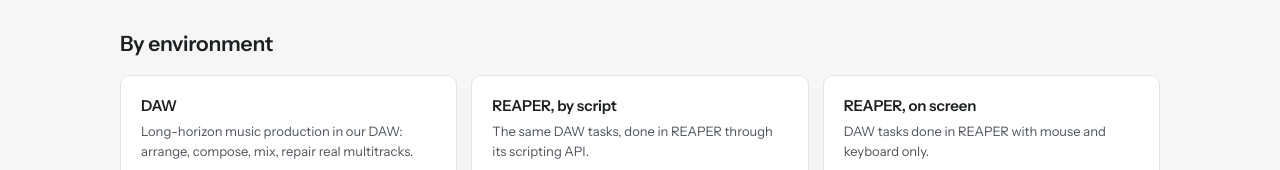
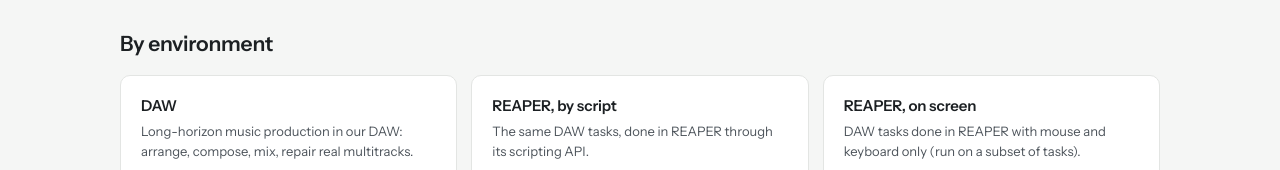
Before and after one commit to rightsify/rl, a plain HTML site: page index.html in a window 1280 px wide. Shown: the part 1280-1450 px from the top of the page. Drawn offline with Linux system fonts and the light colour scheme.

Commit message:
Note that the on-screen REAPER run used a subset of tasks
Co-Authored-By: Claude Opus 5.5 <noreply@anthropic.com>
Claude-Session: https://claude.ai/code/session_01Tiiw83K7TnteJmCVtH7V52

```diff
--- a/index.html
+++ b/index.html
@@ -135,7 +135,7 @@ footer{font-size:12.5px;color:var(--muted);display:grid;gap:4px}
 <div class="prow"><span class="nm"><i class="sw" style="background:var(--m-kimi)"></i>Kimi K3.1 Pro</span><span class="ptrack"><i style="width:22%;background:var(--m-kimi)"></i></span><span class="pv">22%</span></div></div><div class="card mini2"><h3>REAPER, by script</h3><p>The same DAW tasks, done in REAPER through its scripting API.</p><div class="prow"><span class="nm"><i class="sw" style="background:var(--m-gemini)"></i>Gemini 4 Argon</span><span class="ptrack"><i style="width:42%;background:var(--m-gemini)"></i></span><span class="pv">42%</span></div>
 <div class="prow"><span class="nm"><i class="sw" style="background:var(--m-opus)"></i>Claude Opus 5.5</span><span class="ptrack"><i style="width:38%;background:var(--m-opus)"></i></span><span class="pv">38%</span></div>
 <div class="prow"><span class="nm"><i class="sw" style="background:var(--m-gpt)"></i>GPT-6.1 Sol</span><span class="ptrack"><i style="width:36%;background:var(--m-gpt)"></i></span><span class="pv">36%</span></div>
-<div class="prow"><span class="nm"><i class="sw" style="background:var(--m-kimi)"></i>Kimi K3.1 Pro</span><span class="ptrack"><i style="width:24%;background:var(--m-kimi)"></i></span><span class="pv">24%</span></div></div><div class="card mini2"><h3>REAPER, on screen</h3><p>DAW tasks done in REAPER with mouse and keyboard only.</p><div class="prow"><span class="nm"><i class="sw" style="background:var(--m-gpt)"></i>GPT-6.1 Sol</span><span class="ptrack"><i style="width:31%;background:var(--m-gpt)"></i></span><span class="pv">31%</span></div>
+<div class="prow"><span class="nm"><i class="sw" style="background:var(--m-kimi)"></i>Kimi K3.1 Pro</span><span class="ptrack"><i style="width:24%;background:var(--m-kimi)"></i></span><span class="pv">24%</span></div></div><div class="card mini2"><h3>REAPER, on screen</h3><p>DAW tasks done in REAPER with mouse and keyboard only (run on a subset of tasks).</p><div class="prow"><span class="nm"><i class="sw" style="background:var(--m-gpt)"></i>GPT-6.1 Sol</span><span class="ptrack"><i style="width:31%;background:var(--m-gpt)"></i></span><span class="pv">31%</span></div>
 <div class="prow"><span class="nm"><i class="sw" style="background:var(--m-gemini)"></i>Gemini 4 Argon</span><span class="ptrack"><i style="width:31%;background:var(--m-gemini)"></i></span><span class="pv">31%</span></div>
 <div class="prow"><span class="nm"><i class="sw" style="background:var(--m-opus)"></i>Claude Opus 5.5</span><span class="ptrack"><i style="width:12%;background:var(--m-opus)"></i></span><span class="pv">12%</span></div>
 <div class="prow"><span class="nm"><i class="sw" style="background:var(--m-kimi)"></i>Kimi K3.1 Pro</span><span class="ptrack"><i style="width:12%;background:var(--m-kimi)"></i></span><span class="pv">12%</span></div></div><div class="card mini2"><h3>Picture to sound</h3><p>Watch a clip, make the right sounds in code, fix a soundtrack, cut a real catalog song to picture.</p><div class="prow"><span class="nm"><i class="sw" style="background:var(--m-gpt)"></i>GPT-6.1 Sol</span><span class="ptrack"><i style="width:34%;background:var(--m-gpt)"></i></span><span class="pv">34%</span></div>
```
